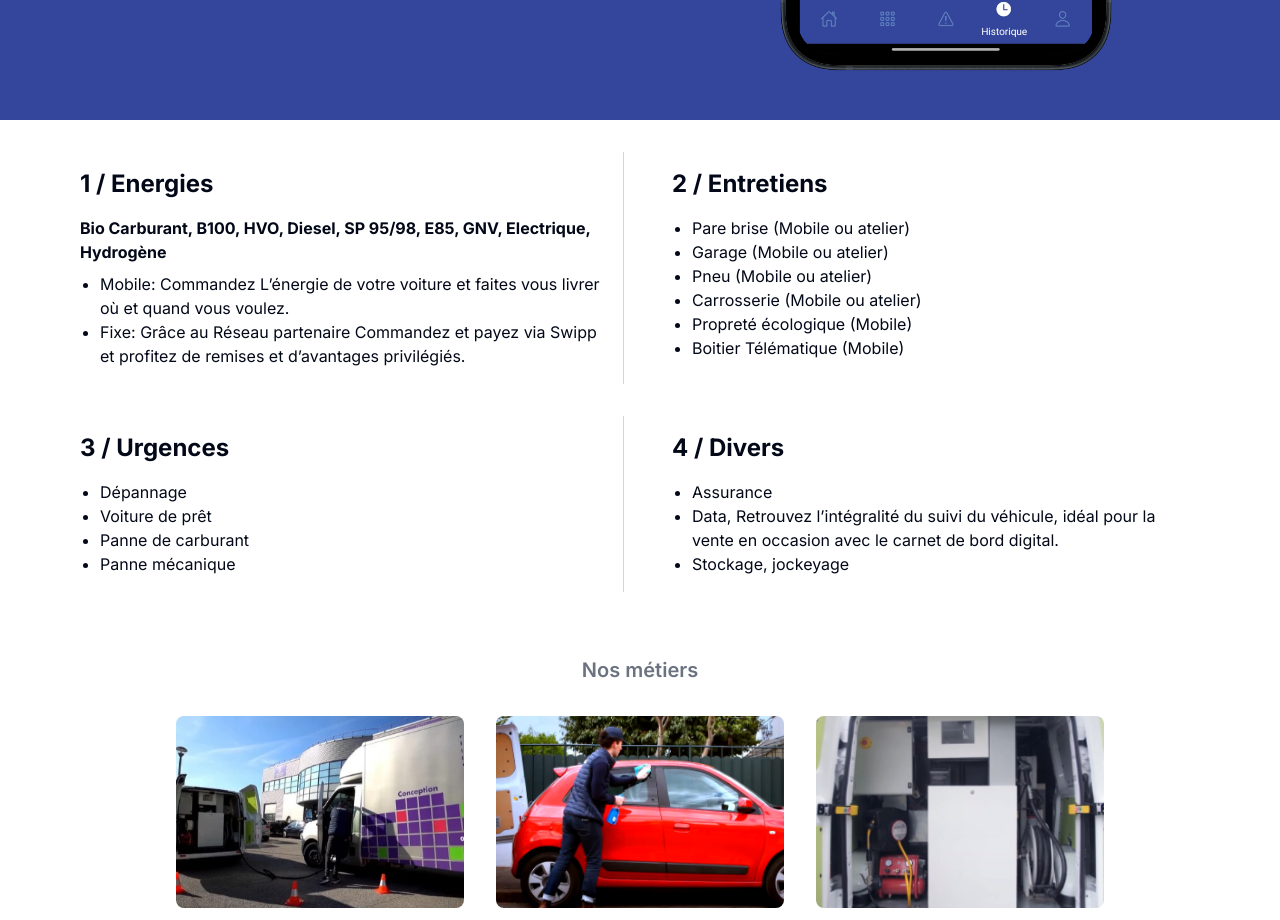
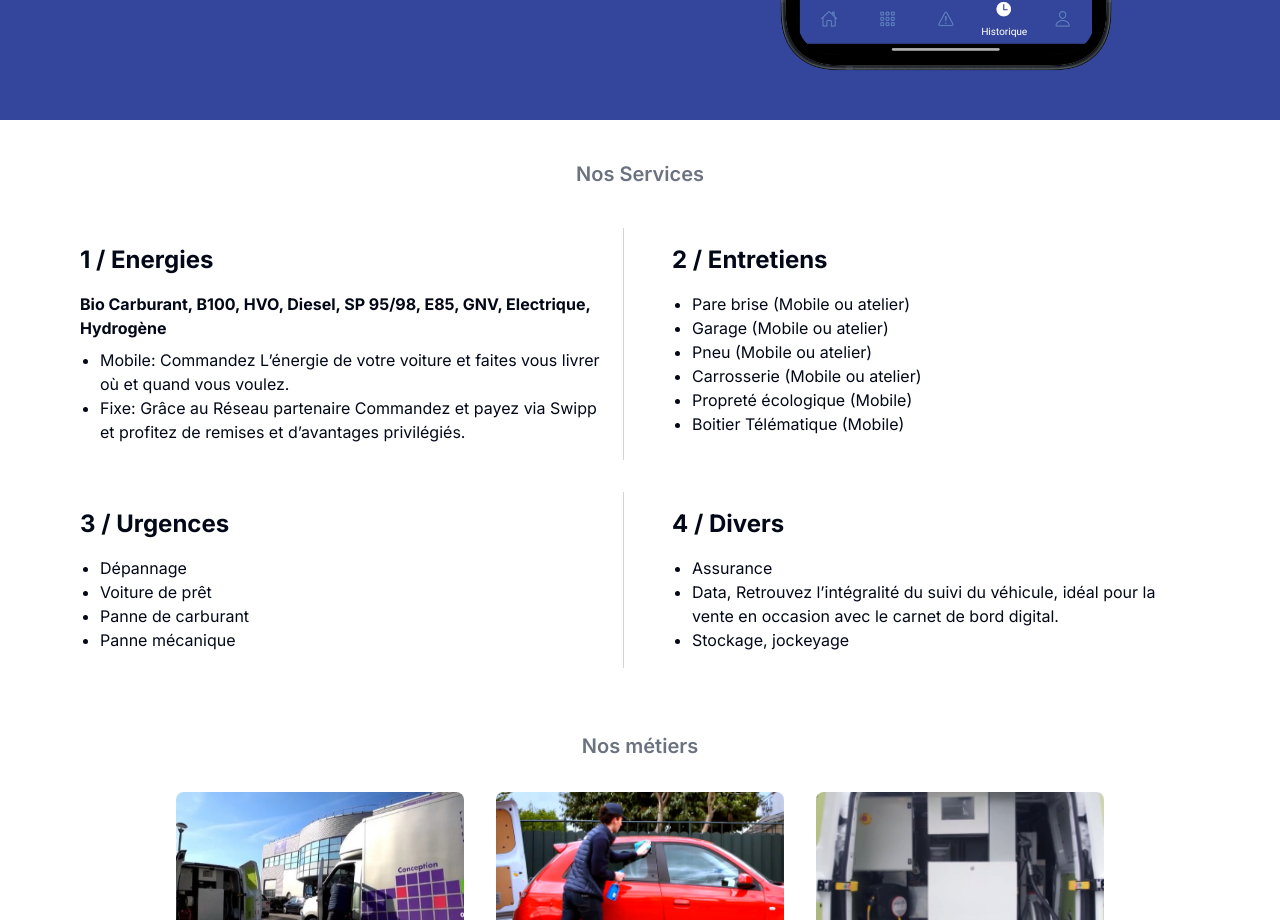
Before and after one commit to Matlavv/swipp-web, a Next.js app: page / in a window 1280 px wide. Shown: the part 1400-2320 px from the top of the page. Built offline with nearby package versions, Linux system fonts and the light colour scheme; no server answers.

Commit message:
Add title

```diff
--- a/components/ServicesList.jsx
+++ b/components/ServicesList.jsx
@@ -1,7 +1,10 @@
 const ServiceList = () => {
   return (
-    <div className="flex flex-col items-center px-4 py-8 mb-8">
-      <div className="grid grid-cols-1 md:grid-cols-2 gap-8 w-full max-w-6xl">
+    <div className="flex flex-col items-center px-4 py-8 mb-8 mt-2">
+      <h3 className="text-center text-xl font-semibold text-gray-500 mb-8">
+        Nos Services
+      </h3>
+      <div className="grid grid-cols-1 md:grid-cols-2 gap-8 w-full max-w-6xl mt-2">
         {/* Section Energies */}
         <div className="p-4 border-b md:border-r md:border-b-0 border-gray-300">
           <h2 className="text-2xl font-bold mb-4">1 / Energies</h2>
```
